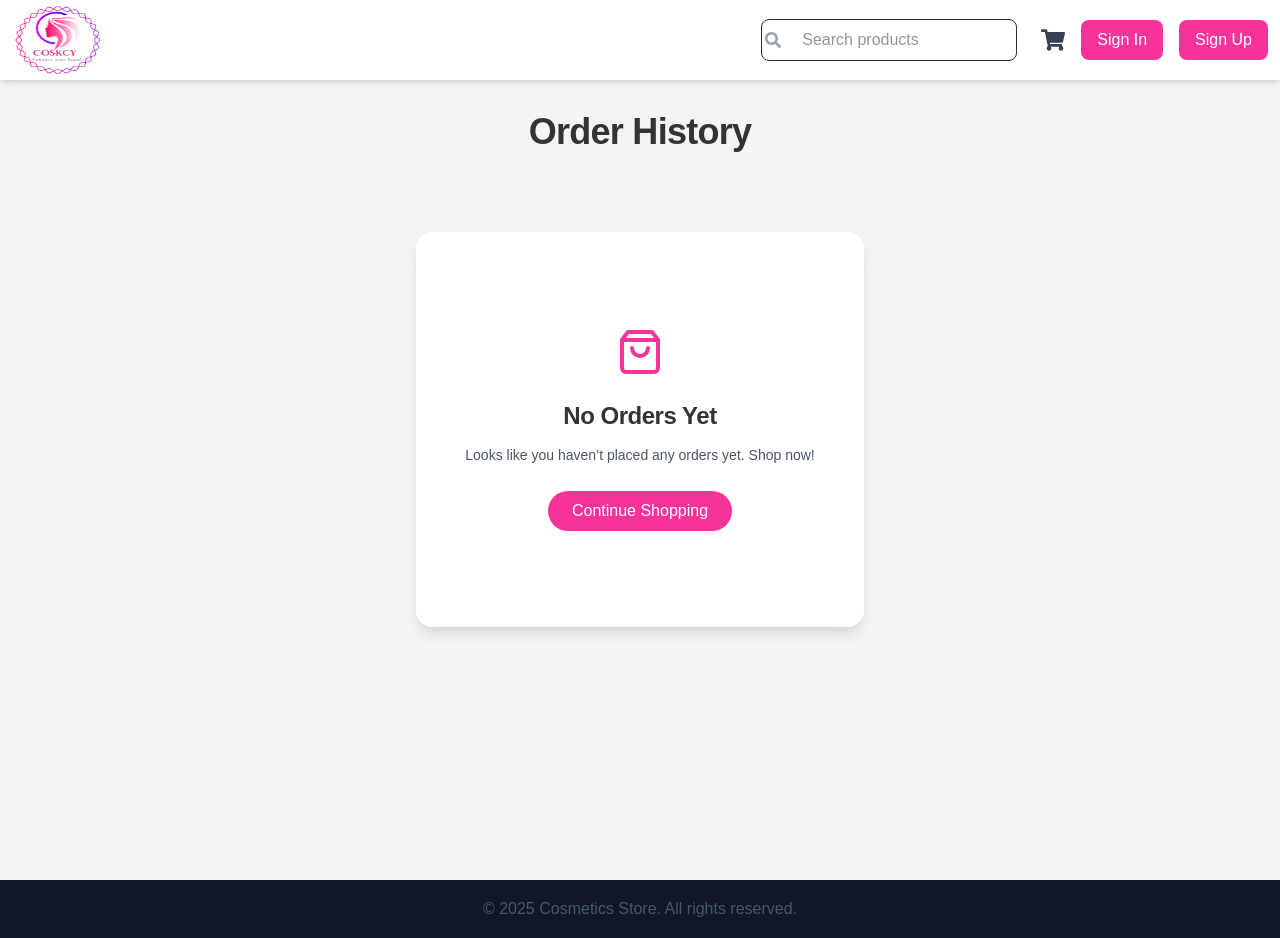
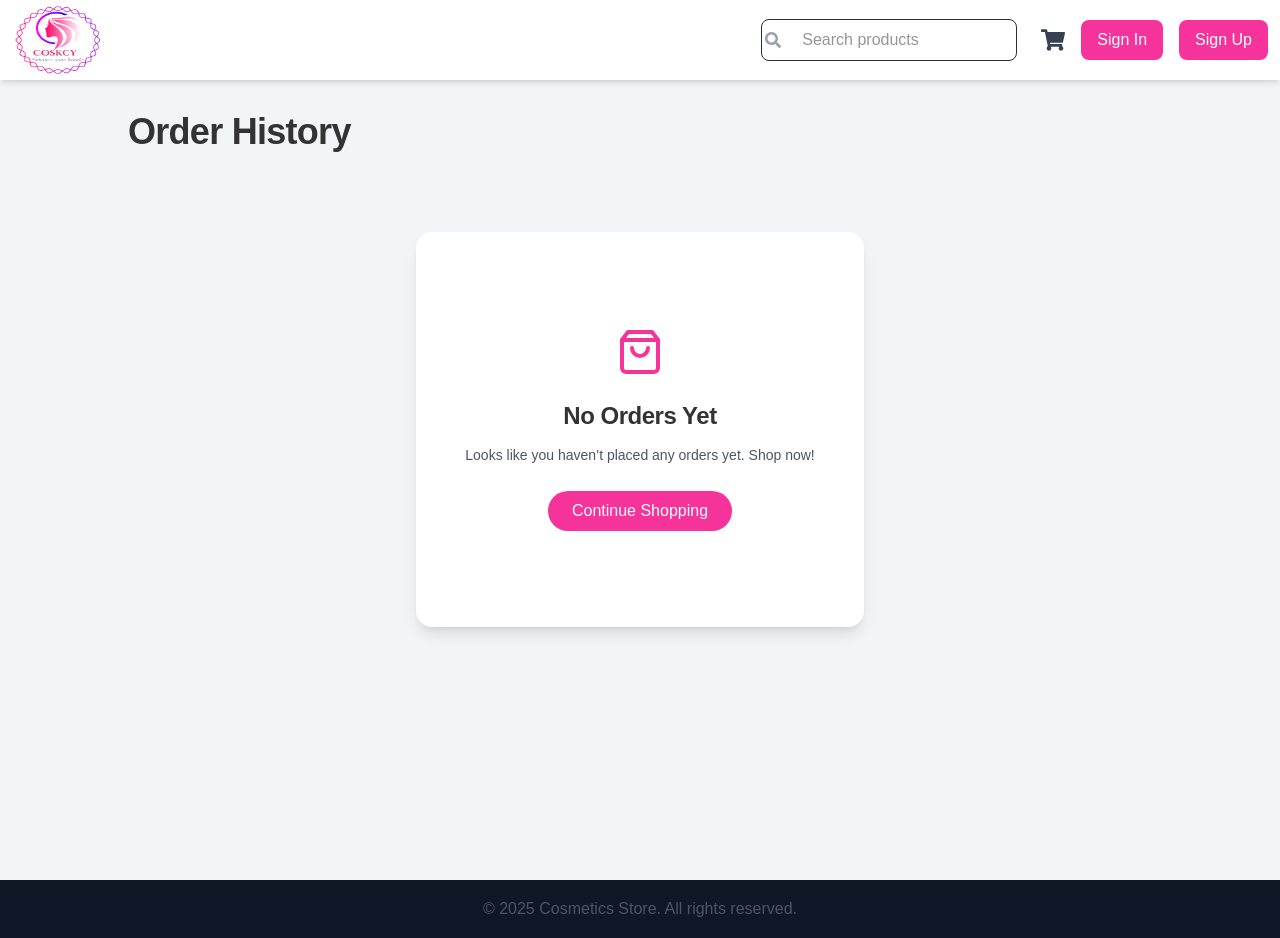
Before and after one commit to pallavisolanki/cosmetic-web, a Next.js app: page /order-history in a window 1280 px wide. Built offline with nearby package versions, Linux system fonts and the light colour scheme.

Commit message:
Mobile UI

```diff
--- a/pages/order-history.tsx
+++ b/pages/order-history.tsx
@@ -62,12 +62,15 @@ const OrderHistoryPage = () => {
     <>
       <div className="min-h-screen bg-gray-100 py-8 px-4 sm:px-6 lg:px-8">
         <div className="max-w-5xl mx-auto">
-          <div className="flex items-center justify-between mb-8">
-            <h1 className="text-4xl font-extrabold text-gray-800 text-center w-full">Order History</h1>
+          <div className="flex flex-col sm:flex-row sm:items-center sm:justify-between mb-8 gap-4">
+            <h1 className="text-4xl font-extrabold text-gray-800 text-center sm:text-left w-full">
+              Order History
+            </h1>
+
             {uniqueOrders.length > 0 && (
               <button
                 onClick={handleClearAll}
-                className="flex items-center gap-2 text-red-500 hover:text-white hover:bg-red-500 font-medium text-sm border border-red-500 px-4 py-2 rounded-full transition-all duration-300 absolute right-8"
+                className="self-center sm:self-auto flex items-center gap-2 text-red-500 hover:text-white hover:bg-red-500 font-medium text-sm border border-red-500 px-6 py-1 rounded-full transition-all duration-300 whitespace-nowrap"
               >
                 <Trash size={18} />
                 Clear All
--- a/src/components/ProfileNavbar.tsx
+++ b/src/components/ProfileNavbar.tsx
@@ -133,7 +133,7 @@ const ProfileNavbar = ({ onSearch }: { onSearch: (term: string) => void }) => {
           <img
             src="/images/logo.png"
             alt="Cosmetics Store Logo"
-            className="h-18 w-23 cursor-pointer"
+            className="h-[72px] w-[92px] cursor-pointer"
           />
         </Link>
 
```
